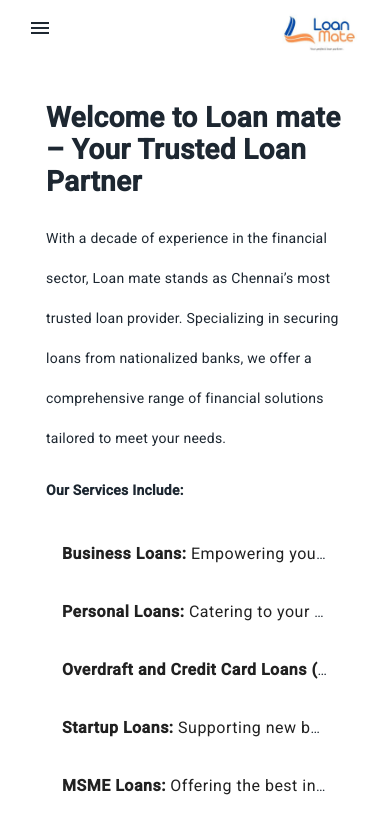
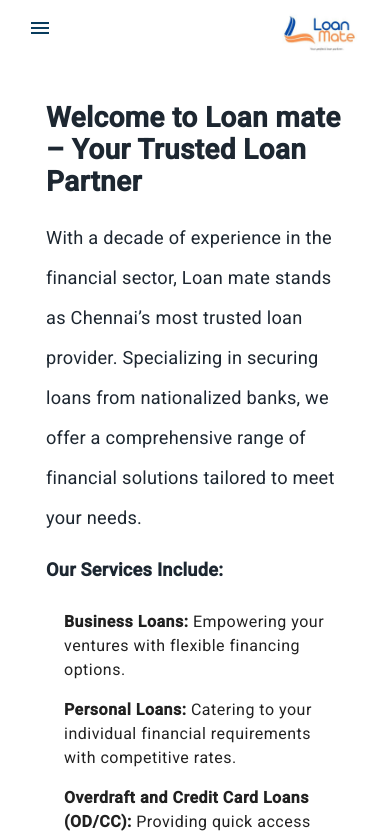
Before and after one commit to loanmate/loan_app, an Angular app: page /about in a window 390 px wide. Shown: the top 836 px of the page. Built offline with nearby package versions, Linux system fonts and the light colour scheme.

Commit message:
responsive fix and color changes

```diff
--- a/src/app/about/about.component.html
+++ b/src/app/about/about.component.html
@@ -11,21 +11,21 @@
             <p>
               <strong>Our Services Include:</strong>
             </p>
-            <mat-list>
-              <mat-list-item>
-                <strong>Business Loans:</strong> Empowering your ventures with flexible financing options.
+            <mat-list class="custom-mat-list">
+              <mat-list-item class="no-truncate">
+                <span><strong>Business Loans:</strong> Empowering your ventures with flexible financing options.</span>
               </mat-list-item>
-              <mat-list-item>
-                <strong>Personal Loans:</strong> Catering to your individual financial requirements with competitive rates.
+              <mat-list-item class="no-truncate">
+                <span><strong>Personal Loans:</strong> Catering to your individual financial requirements with competitive rates.</span>
               </mat-list-item>
-              <mat-list-item>
-                <strong>Overdraft and Credit Card Loans (OD/CC):</strong> Providing quick access to funds when you need them.
+              <mat-list-item class="no-truncate">
+                <span><strong>Overdraft and Credit Card Loans (OD/CC):</strong> Providing quick access to funds when you need them.</span>
               </mat-list-item>
-              <mat-list-item>
-                <strong>Startup Loans:</strong> Supporting new businesses with loans up to ₹50 crores.
+              <mat-list-item class="no-truncate">
+                <span><strong>Startup Loans:</strong> Supporting new businesses with loans up to ₹50 crores.</span>
               </mat-list-item>
-              <mat-list-item>
-                <strong>MSME Loans:</strong> Offering the best interest rates for micro, small, and medium enterprises.
+              <mat-list-item class="no-truncate">
+                <span><strong>MSME Loans:</strong> Offering the best interest rates for micro, small, and medium enterprises.</span>
               </mat-list-item>
             </mat-list>
             <p>
--- a/src/app/about/about.component.scss
+++ b/src/app/about/about.component.scss
@@ -21,10 +21,32 @@
     font-size: 1.2em;  // Increased font size for content
   }
 
+  .custom-mat-list {
+    width: 100%; /* Ensure the list takes full width of the parent */
+    max-width: 100%; /* Prevent it from exceeding the parent's width */
+    box-sizing: border-box; /* Ensure padding and borders are included in the element's width */
+  }
+
   mat-list-item {
-    font-size: 1.1em;  // Increased font size for list items
-    margin-bottom: 10px;
+    height: auto !important;
+    width: 100%; /* Ensure each list item takes full width */
   }
+
+  .no-truncate {
+    white-space: normal; /* Allow text to wrap */
+    word-break: break-word; /* Ensure long words break instead of overflowing */
+    overflow-wrap: break-word; /* Additional break handling for long words */
+    padding: 8px; /* Add padding to prevent text from touching the edges */
+    box-sizing: border-box; /* Ensure padding is considered in the width */
+  }
+
+  mat-list-item span {
+    display: block; /* Make the span behave like a block element to take full width */
+    white-space: normal; /* Ensure text inside the span wraps to the next line */
+    word-break: break-word; /* Handle word breaking properly */
+    overflow-wrap: break-word; /* Prevent overflow of long words */
+  }
+
 
   @media screen and (max-width: 600px) {
     .about-heading {
@@ -40,10 +62,20 @@
     }
 
     mat-card-content {
-      font-size: 1em;  // Adjusted for smaller screens
+      font-size: 1.3em;  // Adjusted for smaller screens
+    }
+
+    .custom-mat-list {
+      padding: 0 10px; /* Add padding for smaller screens */
     }
 
     mat-list-item {
-      font-size: 1em;  // Adjusted for smaller screens
+      font-size: 8px; /* Reduce font size for mobile */
+      padding: 12px 8px; /* Reduce padding for smaller screens */
+      min-height: 48px; /* Adjust min height for mobile */
+    }
+
+    mat-list-item span {
+      font-size: inherit; /* Ensure span inherits the adjusted font size */
     }
   }
--- a/src/app/app.component.html
+++ b/src/app/app.component.html
@@ -32,7 +32,7 @@
     <div class="mobile-nav-content">
       <div class="nav-links">
         <button mat-button class="nav-button" routerLink="/home" (click)="sidenav.close()">Home</button>
-        <button mat-button class="nav-button" routerLink="/about" (click)="sidenav.close()">Why CompanyName?</button>
+        <button mat-button class="nav-button" routerLink="/about" (click)="sidenav.close()">Why Loanmate?</button>
         <button mat-button class="nav-button" (click)="openMobileNav()">
           <div class="get-loan">
             <span>Get Loan</span>
--- a/src/app/app.component.scss
+++ b/src/app/app.component.scss
@@ -2,7 +2,7 @@
   display: flex;
   align-items: center;
   background-color: white; // Adjust if needed for theme
-  color: #1d2731;
+  color: #083c5d;
 
   .company-name {
     font-weight: bold;
@@ -13,7 +13,7 @@
     .slogan {
       font-size: 0.875rem; // Adjust font size for the slogan
       font-weight: normal;
-      color: #1d2731; // Adjust color to be less prominent than the company name
+      color: #083c5d; // Adjust color to be less prominent than the company name
     }
   }
 
@@ -28,26 +28,26 @@
   }
 
   .contact-button {
-    background-color: #1d2731;
+    background-color: #083c5d;
     color: white;
+    &:hover {
+      background-color: #1d2731;
+      color: white;
+    }
+  }
+
+  .nav-button {
+    color: #083c5d;
     &:hover {
       background-color: #083c5d;
       color: white;
     }
   }
 
-  .nav-button {
-    color: #1d2731;
-    &:hover {
-      background-color: #1d2731;
-      color: white;
-    }
-  }
-
   // .nav-loan-items {
-  //   color: #1d2731 !important;
+  //   color: #083c5d !important;
   //   &:hover {
-  //     background-color: #1d2731 !important;
+  //     background-color: #083c5d !important;
   //     color: white !important;
   //   }
   // }
@@ -71,11 +71,11 @@
 
 .desktop-nav button,
 .mobile-nav .nav-links button {
-  color: #1d2731; // Default text color
+  color: #083c5d; // Default text color
   transition: background-color 0.3s ease; // Smooth transition for background color
 
   &:hover {
-    background-color: #1d2731; // Slightly darker grey
+    background-color: #083c5d; // Slightly darker grey
     color: white; // Optional: Change text color on hover
   }
 }
@@ -123,7 +123,7 @@
   min-height: 56px;
   align-items: center;
   width: 100%; // Ensure full width
-  background-color: #1d2731;
+  background-color: #083c5d;
   color: white;
 
   @media (max-width: 768px) {
--- a/src/app/content-loan/content-loan.component.scss
+++ b/src/app/content-loan/content-loan.component.scss
@@ -95,13 +95,13 @@
   .apply-button {
     font-size: 1rem;
     padding: 10px 20px;
-    background-color: #1d2731;
+    background-color: #083c5d;
     color: #ffffff;
     border-radius: 4px;
     text-transform: none;
 
     &:hover {
-      background-color: #083c5d;
+      background-color: #1d2731;
     }
   }
 
--- a/src/app/home/home.component.scss
+++ b/src/app/home/home.component.scss
@@ -4,10 +4,10 @@
   // align-items: center;
   padding: 2rem;
   background-color: white;
-  height: 100vh;
+  height: auto;
 
-  @media (max-width: 1241px) {
-    height: auto;
+  @media (min-width: 1490px) {
+    height: 100vh !important;
   }
 
   .left-section {
@@ -49,11 +49,11 @@
   }
 
   .get-loan {
-    background-color: #1d2731;
+    background-color: #083c5d;
     color: white;
 
     &:hover {
-      background-color: #083c5d;
+      background-color: #1d2731;
     }
   }
 
--- a/src/app/loan-list/loan-list.component.scss
+++ b/src/app/loan-list/loan-list.component.scss
@@ -25,19 +25,21 @@
       .card {
         width: 80%;
         height: 80%;
-        background-color: #1d2731;
+        background-color: #083c5d;
         display: flex;
         flex-direction: column;
         justify-content: space-between;
         transition: transform 0.3s ease, background-color 0.3s ease;
 
         &:hover {
-          background-color: #083c5d;
+          background-color: #1d2731;
           transform: scale(1.1);
         }
 
         .footer {
           font-size: 10px;
+          display: flex;
+          text-align: center;
         }
 
         mat-card-header,
@@ -73,6 +75,10 @@
       mat-grid-tile {
         flex: 1 1 100%; /* Single item per row on mobile */
       }
+
+      .footer {
+        font-size: 9px !important;
+      }
     }
   }
 
```
